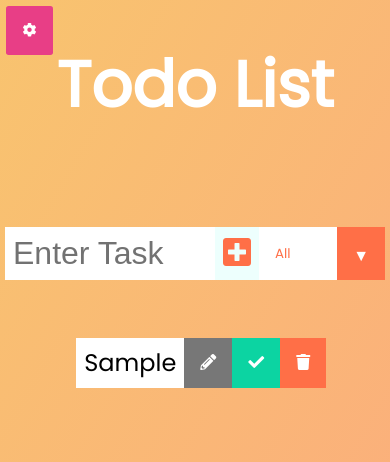
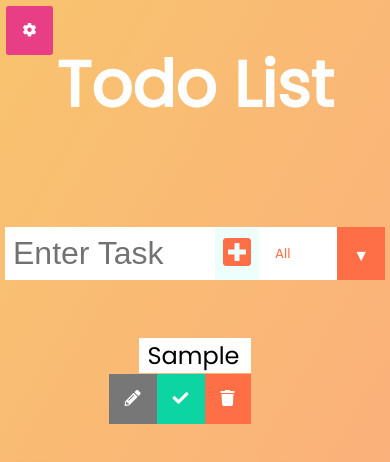
Before and after one commit to VidTDM/Todo-List, a React (Create React App) app: page / in a window 390 px wide. Both pictures are taken after typing "Sample" into the empty fields and a click on the button 237 px from the left and 253 px from the top of the page. Shown: the top 462 px of the page. Built offline with nearby package versions, Linux system fonts and the light colour scheme.

Commit message:
Added better UI for mobile

```diff
--- a/src/App.css
+++ b/src/App.css
@@ -295,6 +295,11 @@ a:visited {
 }
 
 @media (min-width: 100px) and (max-width: 641px) {
+  .todo {
+    position: relative;
+    margin: 0 auto 4.5rem;
+  }
+
   form > button {
     background-color: #edfffd;
     transition: all 0.3s ease;
@@ -314,11 +319,11 @@ a:visited {
     margin-right: 5px;
   }
 
-  .todo {
-    width: auto;
-  }
-  .todo div {
+  .todo-actions-list {
     display: flex;
+    position: absolute;
+    right: 0;
+    bottom: -3.2rem;
   }
 }
 
--- a/src/App.scss
+++ b/src/App.scss
@@ -224,20 +224,30 @@ a {
 // Media Queries
 
 @media (min-width: 100px) and (max-width: 641px) {
+    .todo {
+        position: relative;
+        margin: 0 auto 4.5rem;
+    }
+
     form > button {
         background-color: darken(#f7fffe, 2%);
         @include inside-out(darken(#f7fffe, 2%), $red);
     }
+
     .todo-input {
         width: 80%;
         margin-left: 5px;
     }
+
     .select {
         margin: 0;
         margin-right: 5px
     }
-    .todo {
-        width: auto;
-        div { display: flex }
+
+    .todo-actions-list {
+        display: flex;
+        position: absolute;
+        right: 0;
+        bottom: -3.2rem;
     }
 }
--- a/src/components/Todo.js
+++ b/src/components/Todo.js
@@ -59,7 +59,7 @@ const Todo = ({ text, todo, todos, setTodos }) => {
         <div className="todo">
             <li className={`todo-item ${todo.completed ? "completed" : ''}`} style={{ display: todo_itemDisplay }} ref={li}>{text}</li>
             <input value={editInputText} placeholder={text} style={{ display: todo_itemInputDisplay }} id="edit-input" onChange={editInputHandler} onKeyDown={e => { if (e.key === 'Enter') saveHandler() }} />
-            <div>
+            <div className="todo-actions-list">
                 <button onClick={editHandler} className="edit-btn" style={{ display: editBtnDisplay }}>
                     <i className="fas fa-pencil-alt"></i>
                 </button>
```
Also changed, not shown: 1 other file (tests, documents, lock files or other folders).
